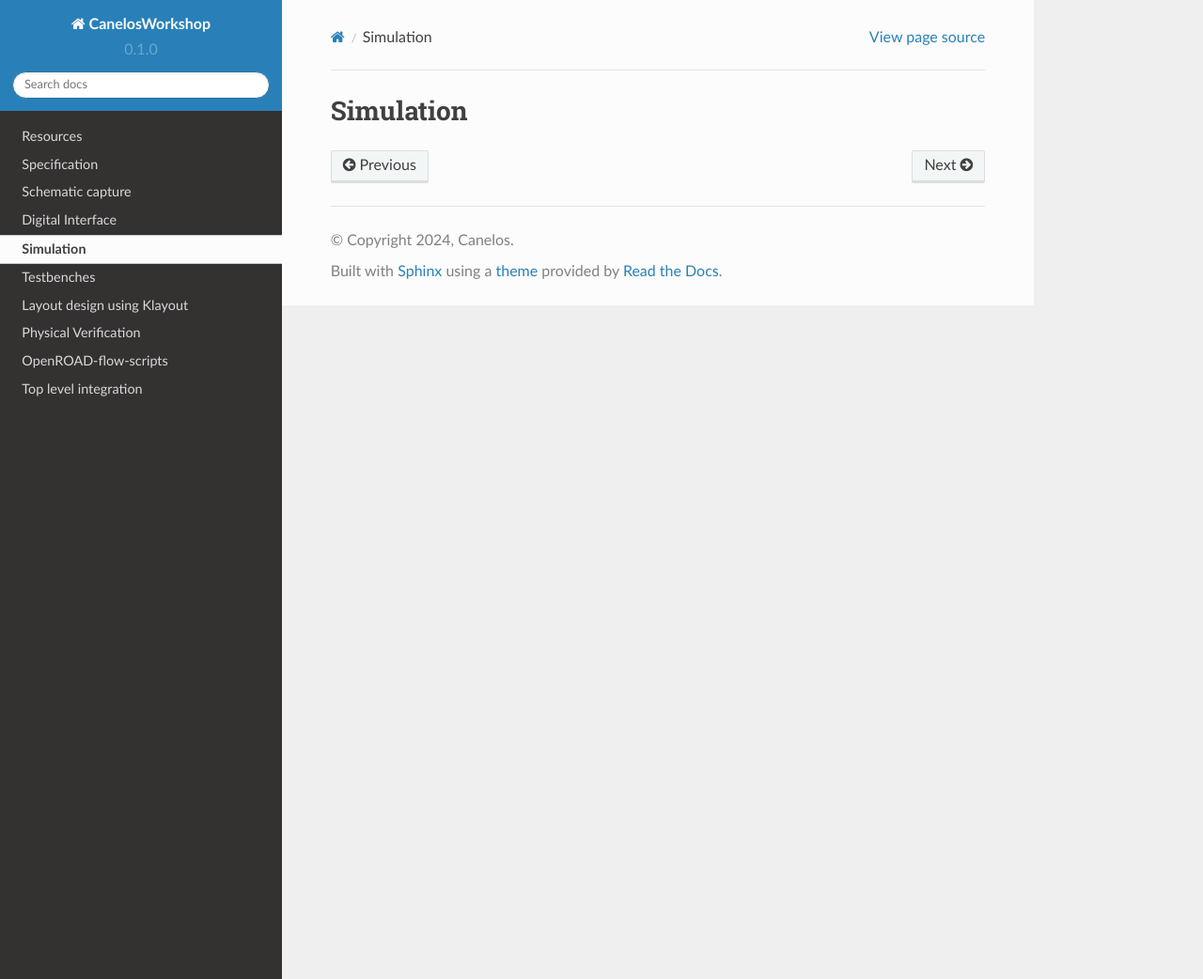
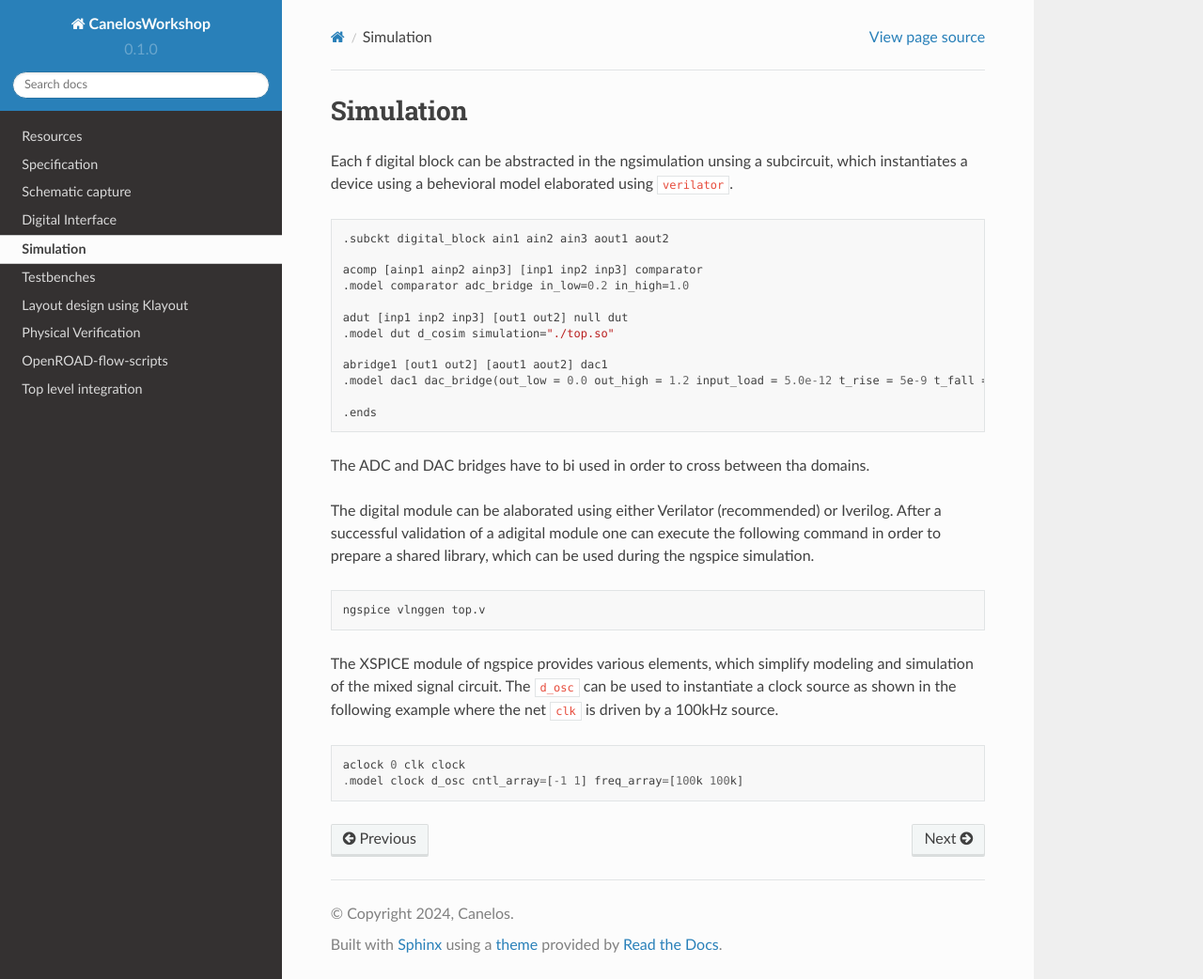
Before and after one commit to KrzysztofHerman/CanelosWorkshopIHP2024-docs, a Sphinx documentation site: the page built from docs/source/simulation.rst, in a window 1280 px wide and 1042 px high. Shown: the whole window at 94% size. Built offline with Sphinx 7.4.7 and the Read the Docs theme 2.0.0, drawn with Linux system fonts in a browser that asks for light colours.

Commit message:
simulation.rst added
Signed-off-by: KrzysztofHerman <herman@ihp-microelectronics.com>

```diff
--- a/docs/source/simulation.rst
+++ b/docs/source/simulation.rst
@@ -1,2 +1,40 @@
 Simulation
 ===========
+
+Each f
+digital block can be abstracted in the ngsimulation unsing a subcircuit, which instantiates a
+device using a behevioral model elaborated using ``verilator``.
+
+.. code-block:: spice
+
+  .subckt digital_block ain1 ain2 ain3 aout1 aout2
+
+  acomp [ainp1 ainp2 ainp3] [inp1 inp2 inp3] comparator
+  .model comparator adc_bridge in_low=0.2 in_high=1.0
+
+  adut [inp1 inp2 inp3] [out1 out2] null dut
+  .model dut d_cosim simulation="./top.so"
+
+  abridge1 [out1 out2] [aout1 aout2] dac1
+  .model dac1 dac_bridge(out_low = 0.0 out_high = 1.2 input_load = 5.0e-12 t_rise = 5e-9 t_fall = 2e-9)
+
+  .ends
+
+The ADC and DAC bridges have to bi used in order to cross between tha domains.
+
+The digital module can be alaborated using either Verilator (recommended) or Iverilog.
+After a successful validation of a adigital module one can execute the following command in order to
+prepare a shared library, which can be used during the ngspice simulation.
+
+.. code-block:: bash
+
+  ngspice vlnggen top.v
+
+The XSPICE module of ngspice provides various elements, which simplify modeling and simulation of the
+mixed signal circuit. The ``d_osc`` can be used to instantiate a clock source as shown in the following example
+where the net ``clk`` is driven by a 100kHz source.
+
+.. code-block::
+
+  aclock 0 clk clock
+  .model clock d_osc cntl_array=[-1 1] freq_array=[100k 100k]
```
